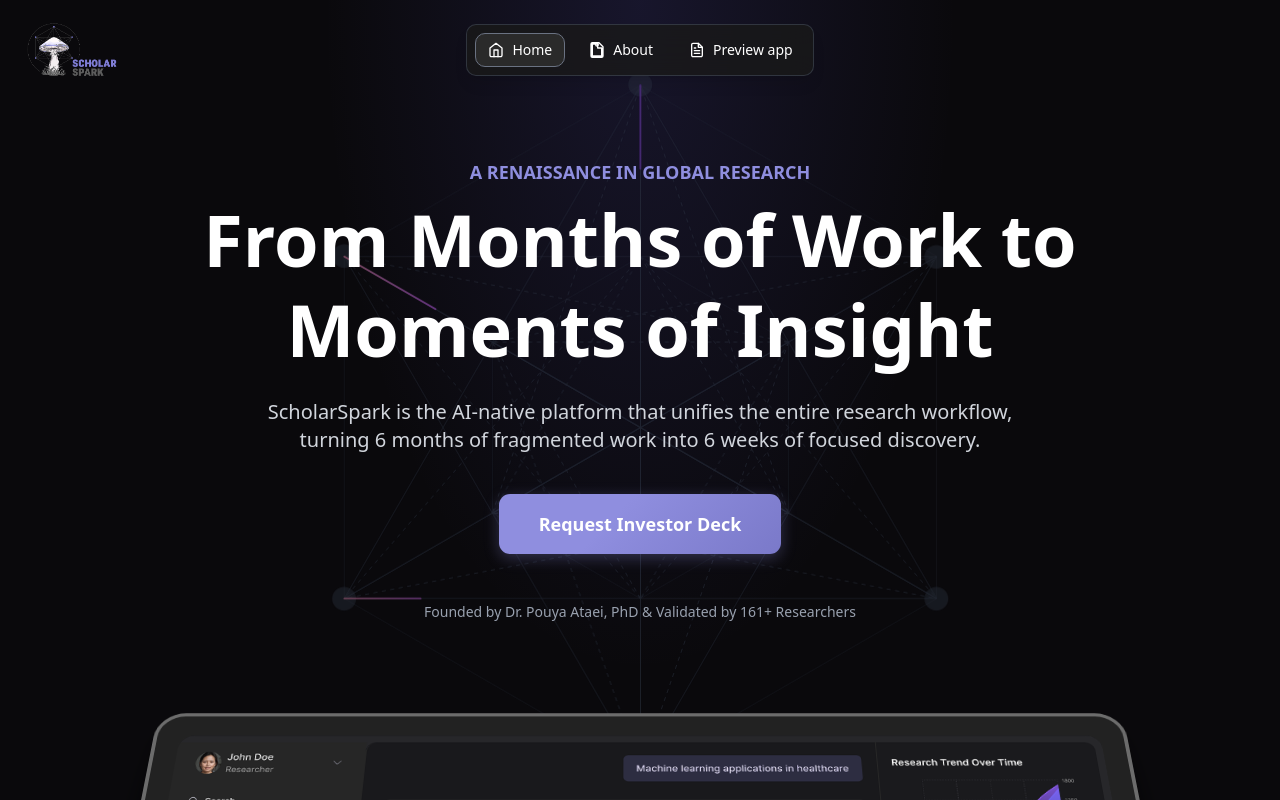
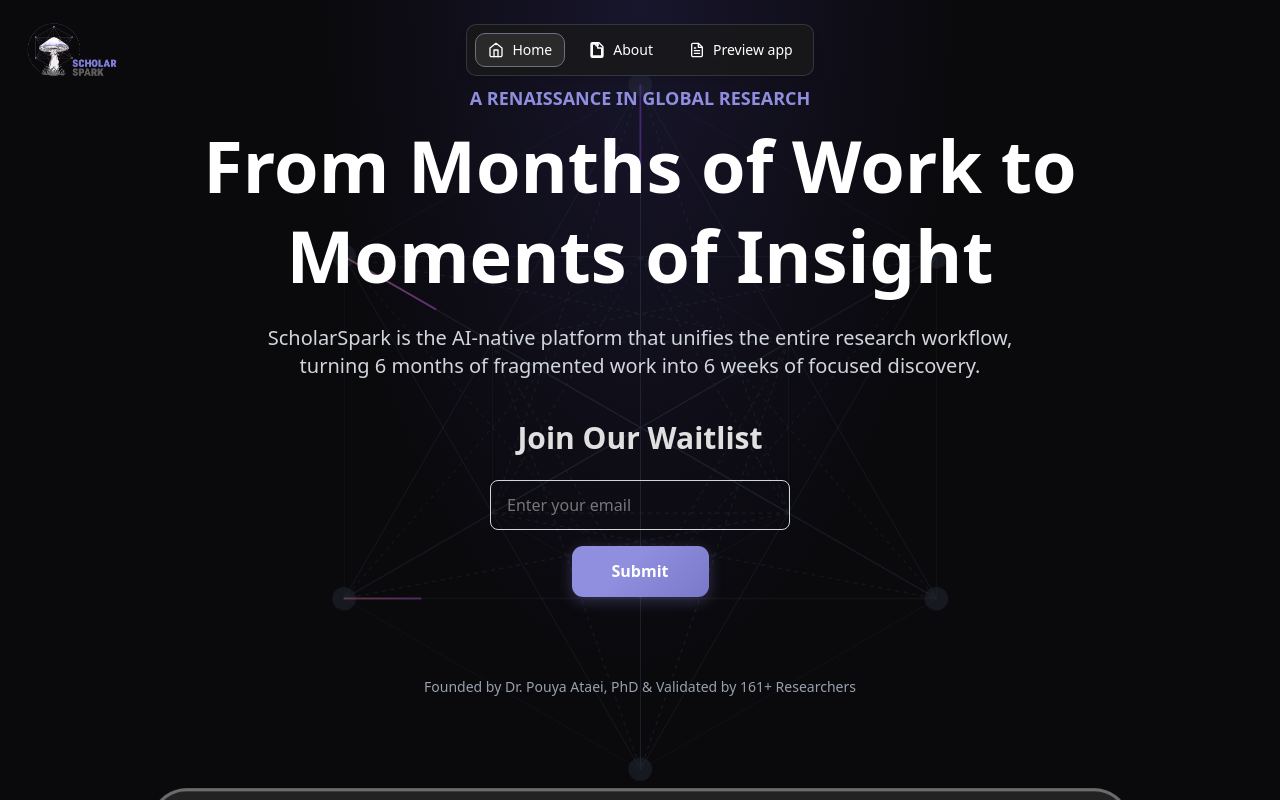
Before and after one commit to Shahab-hsni/scholar-spark-landingpage, a React (Vite) app: page / in a window 1280 px wide. Built offline with nearby package versions, Linux system fonts and the light colour scheme; a web font is replaced by a local one.

Commit message:
moved the join the waitlist to the top

```diff
--- a/src/components/generated/HeroSection.tsx
+++ b/src/components/generated/HeroSection.tsx
@@ -5,7 +5,7 @@
 import React, { useRef, useEffect, useId } from 'react';
 import { motion } from 'framer-motion';
 import { ContainerScroll } from '../ui/container-scroll-animation';
-import { GradientButton } from '../ui/GradientButton';
+import { MailerliteFullEmbed } from '../ui/MailerLiteFullEmbed';
 
 // The main SVG component for the interactive background.
 // It contains two layers: a base (dark gray) and a highlight (purple) revealed by a mask.
@@ -501,11 +501,7 @@
                   visible: { opacity: 1, y: 0, transition: { duration: 0.6, ease: 'easeOut' } },
                 }}
               >
-                <GradientButton asChild className="py-4 px-10 text-lg">
-                  <a href="/pdf/pitchDeck.pdf" download="ScholarSpark-Investor-Deck.pdf">
-                    Request Investor Deck
-                  </a>
-                </GradientButton>
+                <MailerliteFullEmbed/>
               </motion.div>
               <motion.div
                 className="mt-12 text-sm text-gray-400"
--- a/src/components/generated/ScholarSparkInvestorLandingPage.tsx
+++ b/src/components/generated/ScholarSparkInvestorLandingPage.tsx
@@ -1,9 +1,7 @@
 import React, { useEffect, useState } from 'react';
-import { motion, useMotionValue, useTransform, useAnimation } from 'framer-motion';
-import DarkVeil from '../ui/DarkVeil';
+import { motion } from 'framer-motion';
 import SectionTeam from '../ui/SectionTeam';
 import Header from '../ui/Header';
-import { MailerliteFullEmbed } from '../ui/MailerLiteFullEmbed';
 
 // CountUp component for animated numbers
 const CountUp = ({
@@ -794,9 +792,6 @@
           </motion.div>
         </div>
       </section>
-      <section className="py-20 px-6 sm:px-10 md:px-6 relative overflow-visible">
-        <MailerliteFullEmbed/>
-      </section>
 
       {/* Footer */}
       <footer className="py-8 px-6 border-t border-gray-800">
--- a/src/components/ui/MailerLiteFullEmbed.tsx
+++ b/src/components/ui/MailerLiteFullEmbed.tsx
@@ -1,4 +1,3 @@
-"use client";
 import React, { useState } from "react";
 import { GradientButton } from "./GradientButton";
 
@@ -33,10 +32,10 @@
 
     return (
         <div
-            className="relative w-full p-8 pb-0 rounded-lg flex flex-col items-center"
+            className="relative w-full flex flex-col items-center"
         >
             <h2
-                className="text-4xl md:text-5xl font-bold mb-6"
+                className="md:text-3xl font-bold mb-6"
             >
                 Join Our Waitlist
             </h2>
@@ -62,8 +61,7 @@
                         required
                         className="w-full px-4 py-3 border border-gray-300 rounded-md focus:outline-none focus:ring-2 focus:ring-blue-500"
                     />
-                    <GradientButton type="submit"
-                    className="px-10 py-5 text-xl flex items-center space-x-3 mx-auto group mb-8 w-max">
+                    <GradientButton type="submit" className="px-10 flex items-center space-x-3 mx-auto group mb-8 w-max">
                         Submit
                     </GradientButton>
                 </div>
@@ -72,7 +70,6 @@
             {successMessage && (
                 <p
                     style={{
-                        marginTop: "1rem",
                         color: "green",
                         textAlign: "center",
                     }}
```
